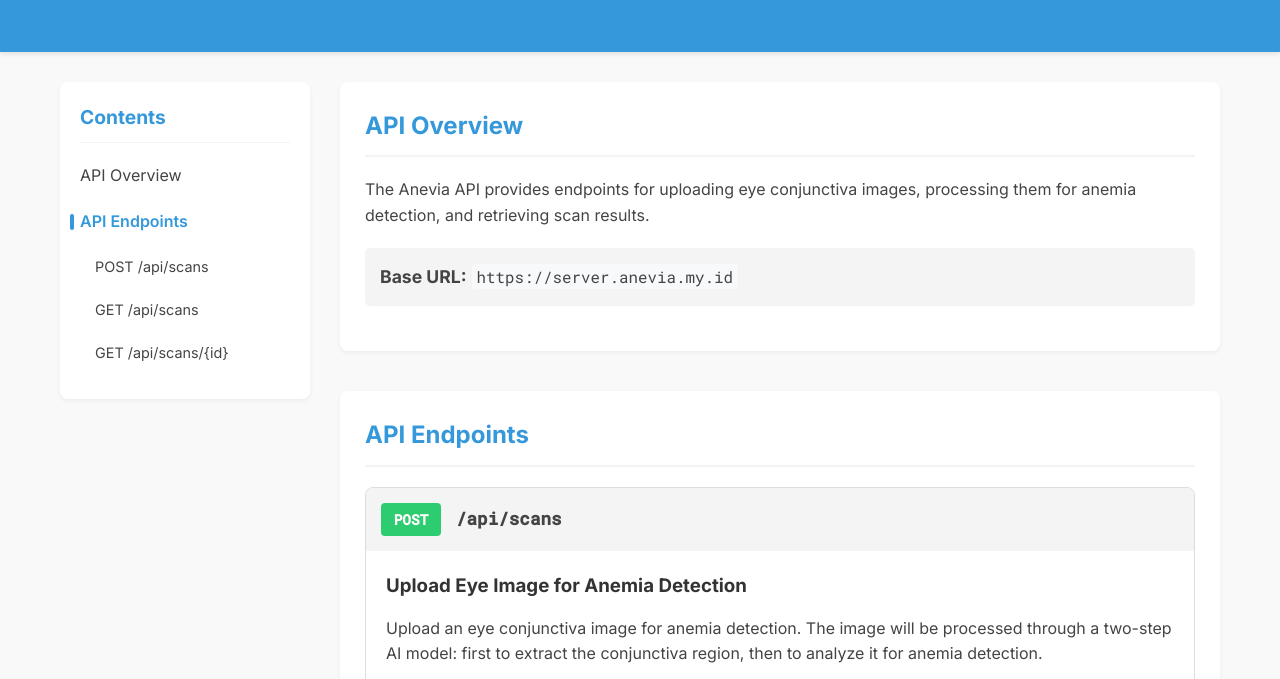
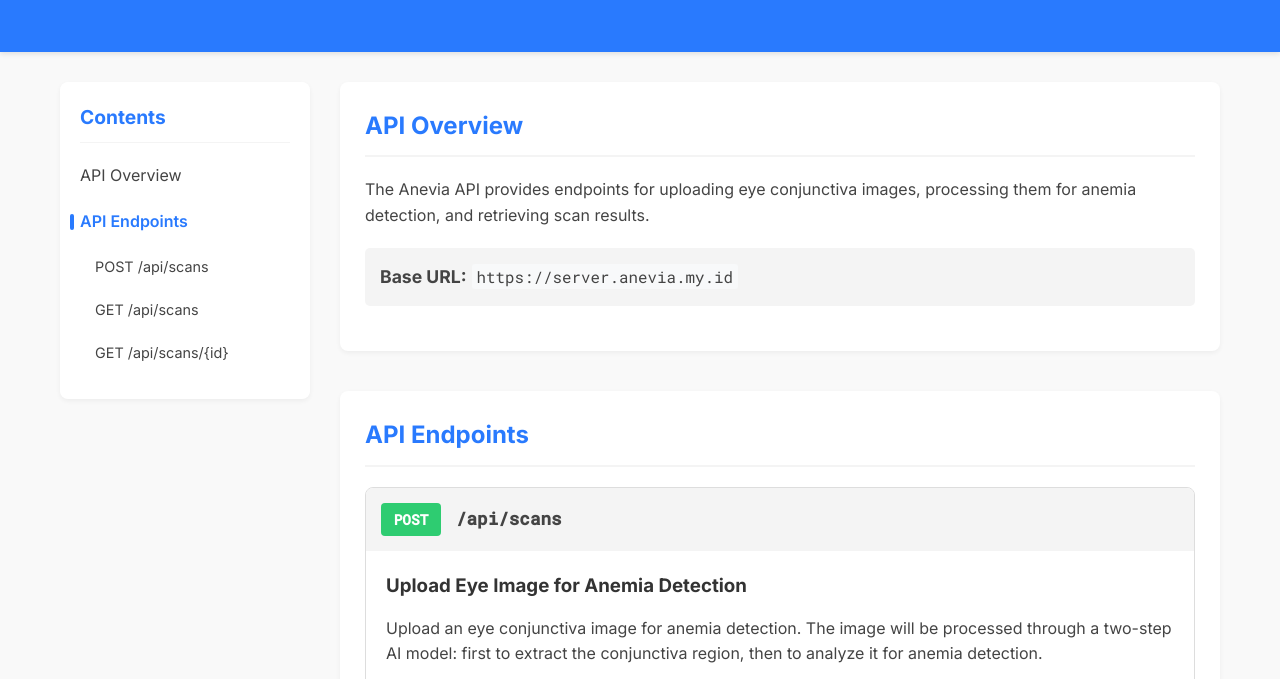
Before and after one commit to Chhrone/anevia-backend, a website: page public/index.html in a window 1280 px wide. Shown: the part 148-827 px from the top of the page. Drawn offline with Linux system fonts and the light colour scheme.

Commit message:
Update copyright year to 2025 and change primary color to #297AFE

```diff
--- a/public/css/styles.css
+++ b/public/css/styles.css
@@ -2,8 +2,8 @@
 @import url('https://fonts.googleapis.com/css2?family=Inter:wght@300;400;500;600;700&family=Poppins:wght@300;400;500;600;700&family=Roboto+Mono:wght@400;500&display=swap');
 
 :root {
-    --primary-color: #3498db;
-    --secondary-color: #2980b9;
+    --primary-color: #297AFE;
+    --secondary-color: #1e5fc5;
     --success-color: #2ecc71;
     --danger-color: #e74c3c;
     --warning-color: #f39c12;
--- a/public/index.html
+++ b/public/index.html
@@ -236,7 +236,7 @@
 
     <footer>
         <div class="container">
-            <p>&copy; 2023-2024 Anevia - Eye Conjunctiva Scanning System for Anemia Detection</p>
+            <p>&copy; 2025 Anevia - Eye Conjunctiva Scanning System for Anemia Detection</p>
         </div>
     </footer>
 
```
